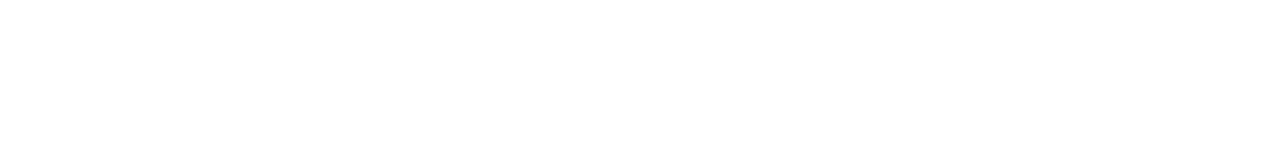
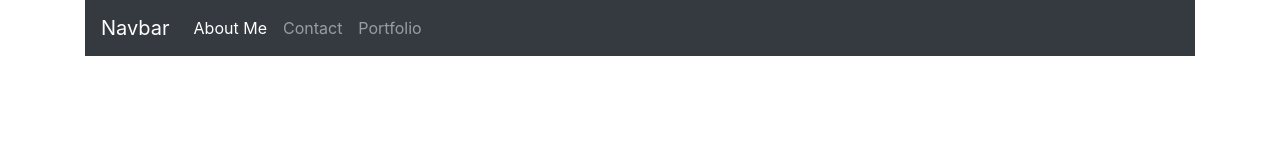
Before and after one commit to StormShocker/Bootstrap-Portfolio, a plain HTML site: page index.html in a window 1280 px wide. Drawn offline with nearby package versions, Linux system fonts and the light colour scheme.

Commit message:
Added the navbar to the page.

```diff
--- a/index.html
+++ b/index.html
@@ -8,6 +8,24 @@
     <link rel="stylesheet" href="https://stackpath.bootstrapcdn.com/bootstrap/4.4.1/css/bootstrap.min.css" integrity="sha384-Vkoo8x4CGsO3+Hhxv8T/Q5PaXtkKtu6ug5TOeNV6gBiFeWPGFN9MuhOf23Q9Ifjh" crossorigin="anonymous">
 </head>
 <body>
-
+    <div class="container">
+        <div class="row">
+            <div class="col-md-12">
+                <nav class="navbar navbar-expand-lg navbar-dark bg-dark">
+                    <a class="navbar-brand" href="#">Navbar</a>
+                    <button class="navbar-toggler" type="button" data-toggle="collapse" data-target="#navbarNavAltMarkup" aria-controls="navbarNavAltMarkup" aria-expanded="false" aria-label="Toggle navigation">
+                      <span class="navbar-toggler-icon"></span>
+                    </button>
+                    <div class="collapse navbar-collapse" id="navbarNavAltMarkup">
+                      <div class="navbar-nav">
+                        <a class="nav-item nav-link active" href="#">About Me <span class="sr-only">(current)</span></a>
+                        <a class="nav-item nav-link" href="#">Contact</a>
+                        <a class="nav-item nav-link" href="#">Portfolio</a>
+                      </div>
+                    </div>
+                  </nav>
+            </div>
+        </div>
+    </div>
 </body>
 </html>
```
